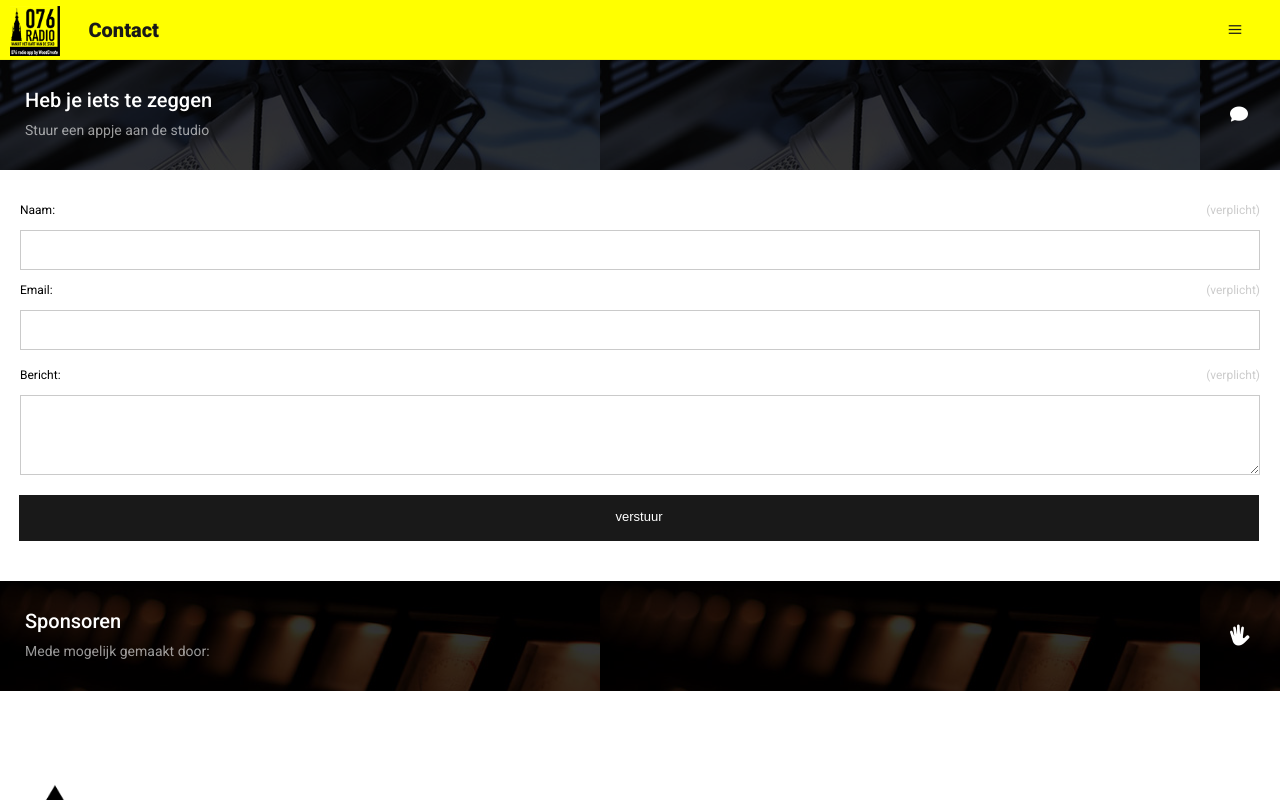
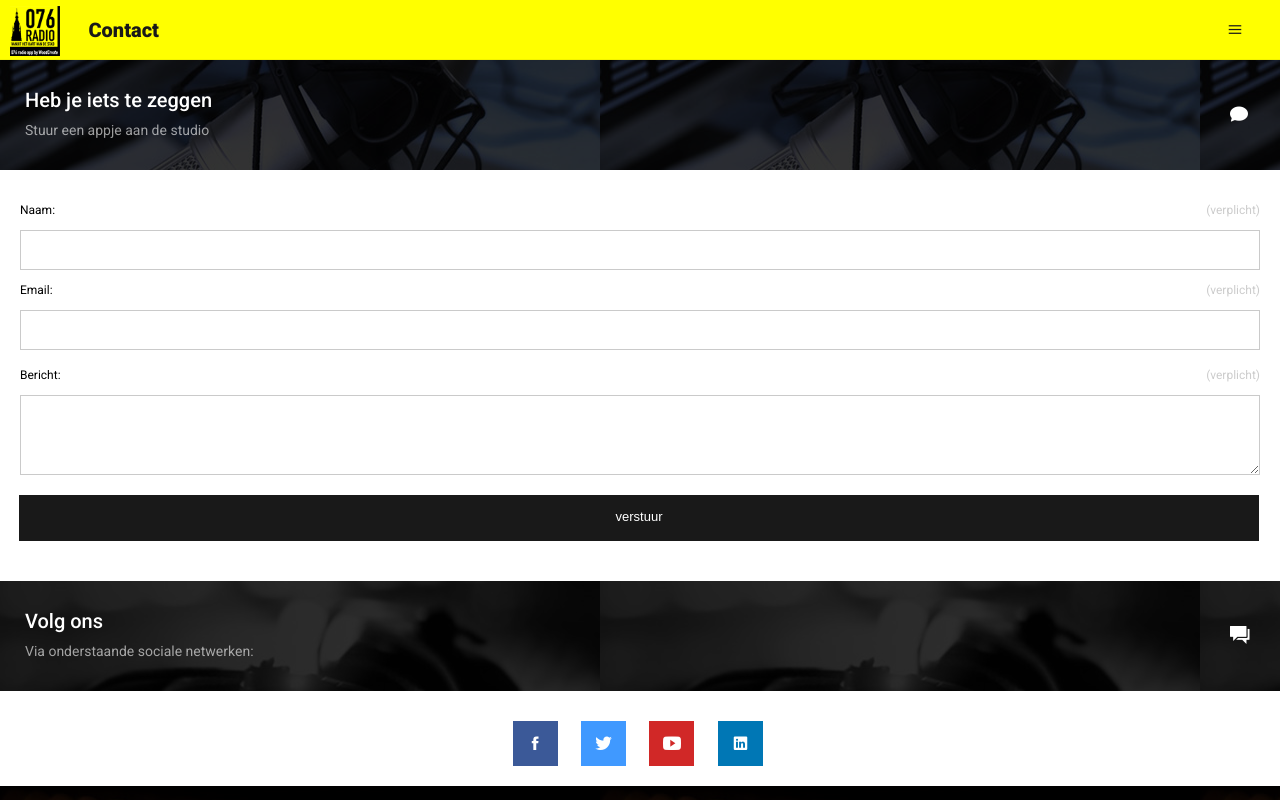
Before and after one commit to woodvideo/app-076Radio, a plain HTML site: page www/contact.html in a window 1280 px wide. Drawn offline with nearby package versions, Linux system fonts and the light colour scheme.

Commit message:
sd
updated info

```diff
--- a/www/contact.html
+++ b/www/contact.html
@@ -142,6 +142,23 @@
 				</div>
 			</div>
 
+			<div class="heading-strip bg-2">
+				<h3>Volg ons</h3>
+				<p>Via onderstaande sociale netwerken:</p>
+				<i class="ion-android-chat"></i>
+				<div class="overlay dark-overlay"></div>
+			</div>
+
+            <div class="profile-page-1-content">
+				<div class="social-count">
+                    <div class="social-profile">
+                        <a href="https://www.facebook.com/koenintheafternoon" target="_blank" class="icon facebook-bg"><i class="ion-social-facebook"></i></a>
+                        <a href="https://twitter.com/acey_nl" target="_blank" class="icon twitter-bg"><i class="ion-social-twitter"></i></a>
+                        <a href="https://www.youtube.com/channel/UC0uDcmPLlpo1CayJx8j7fOg" class="icon youtube-bg"><i class="ion-social-youtube"></i></a>
+						<a href="https://www.linkedin.com/in/koenvanderhorst/" target="_blank" class="icon linkedin-bg"><i class="ion-social-linkedin"></i></a>
+                    </div>
+                </div>
+            </div>
 
 
 			<div class="heading-strip bg-5">
```
Also changed, not shown: www/p-koen.html (+1 -2 lines), www/p-sander.html (+4 -3 lines).
